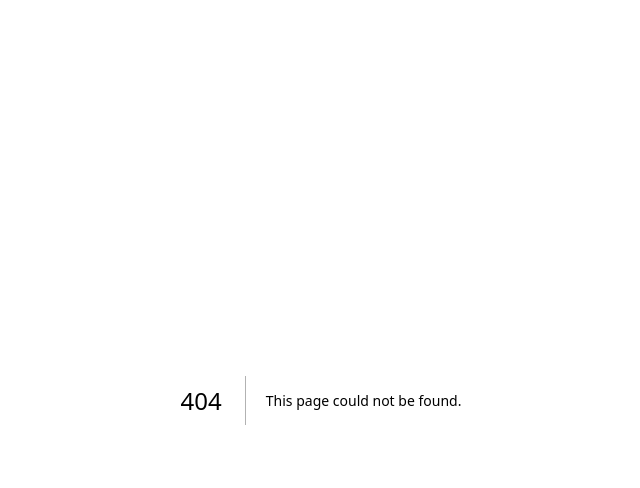
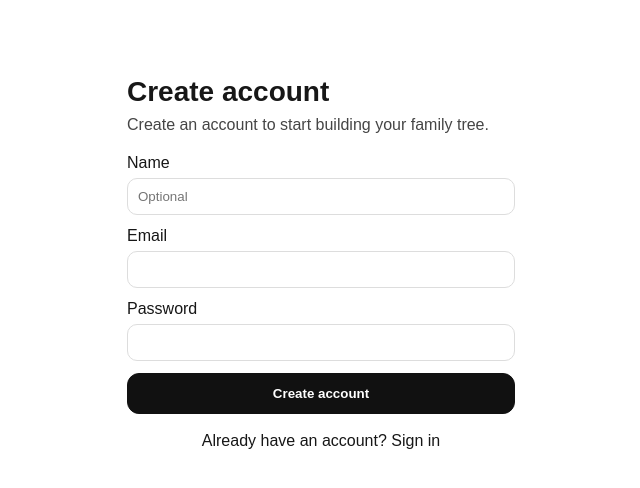
Before and after one commit to bonfireblue/pedigree-platform, a Next.js app: page /sign-up in a window 1280 px wide. Before the commit this address had no page. Shown: the top 488 px of the page, without its empty margins (319-959 px from the left). Built offline with nearby package versions, Linux system fonts and the light colour scheme.

Commit message:
Add sign-up page + register API

```diff
--- a/src/app/sign-in/page.tsx
+++ b/src/app/sign-in/page.tsx
@@ -39,4 +39,8 @@ export default function SignInPage() {
       </form>
     </main>
   );
+
+  <a href="/sign-up" style={{ textAlign: "center", marginTop: 10 }}>
+  Don&apos;t have an account? Sign up
+</a>
 }
--- /dev/null
+++ b/src/app/sign-up/page.tsx
@@ -0,0 +1,122 @@
+"use client";
+
+import { useState } from "react";
+import { useRouter } from "next/navigation";
+import { signIn } from "next-auth/react";
+
+export default function SignUpPage() {
+  const router = useRouter();
+  const [email, setEmail] = useState("");
+  const [password, setPassword] = useState("");
+  const [name, setName] = useState("");
+  const [error, setError] = useState<string | null>(null);
+  const [loading, setLoading] = useState(false);
+
+  async function onSubmit(e: React.FormEvent) {
+    e.preventDefault();
+    setError(null);
+    setLoading(true);
+
+    try {
+      const res = await fetch("/api/register", {
+        method: "POST",
+        headers: { "content-type": "application/json" },
+        body: JSON.stringify({ name, email, password }),
+      });
+
+      if (!res.ok) {
+        const data = await res.json().catch(() => null);
+        throw new Error(data?.error || "Sign up failed");
+      }
+
+      // Auto sign-in after successful registration
+      const result = await signIn("credentials", {
+        redirect: false,
+        email,
+        password,
+      });
+
+      if (result?.error) {
+        // Account created, but sign-in failed. Send them to sign-in page.
+        router.push("/sign-in");
+        return;
+      }
+
+      router.push("/app");
+    } catch (err: any) {
+      setError(err?.message ?? "Sign up failed");
+    } finally {
+      setLoading(false);
+    }
+  }
+
+  return (
+    <main style={{ maxWidth: 420, margin: "60px auto", padding: 16 }}>
+      <h1 style={{ fontSize: 28, fontWeight: 700, marginBottom: 8 }}>Create account</h1>
+      <p style={{ opacity: 0.8, marginBottom: 20 }}>
+        Create an account to start building your family tree.
+      </p>
+
+      <form onSubmit={onSubmit} style={{ display: "grid", gap: 12 }}>
+        <label style={{ display: "grid", gap: 6 }}>
+          <span>Name</span>
+          <input
+            value={name}
+            onChange={(e) => setName(e.target.value)}
+            placeholder="Optional"
+            autoComplete="name"
+            style={{ padding: 10, border: "1px solid #ddd", borderRadius: 10 }}
+          />
+        </label>
+
+        <label style={{ display: "grid", gap: 6 }}>
+          <span>Email</span>
+          <input
+            value={email}
+            onChange={(e) => setEmail(e.target.value)}
+            required
+            type="email"
+            autoComplete="email"
+            style={{ padding: 10, border: "1px solid #ddd", borderRadius: 10 }}
+          />
+        </label>
+
+        <label style={{ display: "grid", gap: 6 }}>
+          <span>Password</span>
+          <input
+            value={password}
+            onChange={(e) => setPassword(e.target.value)}
+            required
+            type="password"
+            autoComplete="new-password"
+            style={{ padding: 10, border: "1px solid #ddd", borderRadius: 10 }}
+          />
+        </label>
+
+        {error ? (
+          <div style={{ color: "crimson", fontSize: 14 }}>{error}</div>
+        ) : null}
+
+        <button
+          type="submit"
+          disabled={loading}
+          style={{
+            padding: 12,
+            borderRadius: 12,
+            border: "1px solid #111",
+            background: "#111",
+            color: "white",
+            cursor: "pointer",
+            fontWeight: 600,
+          }}
+        >
+          {loading ? "Creating..." : "Create account"}
+        </button>
+
+        <a href="/sign-in" style={{ textAlign: "center", marginTop: 6 }}>
+          Already have an account? Sign in
+        </a>
+      </form>
+    </main>
+  );
+}
```
Also changed, not shown: src/app/api/register/route.ts (added, +50 -0 lines).
